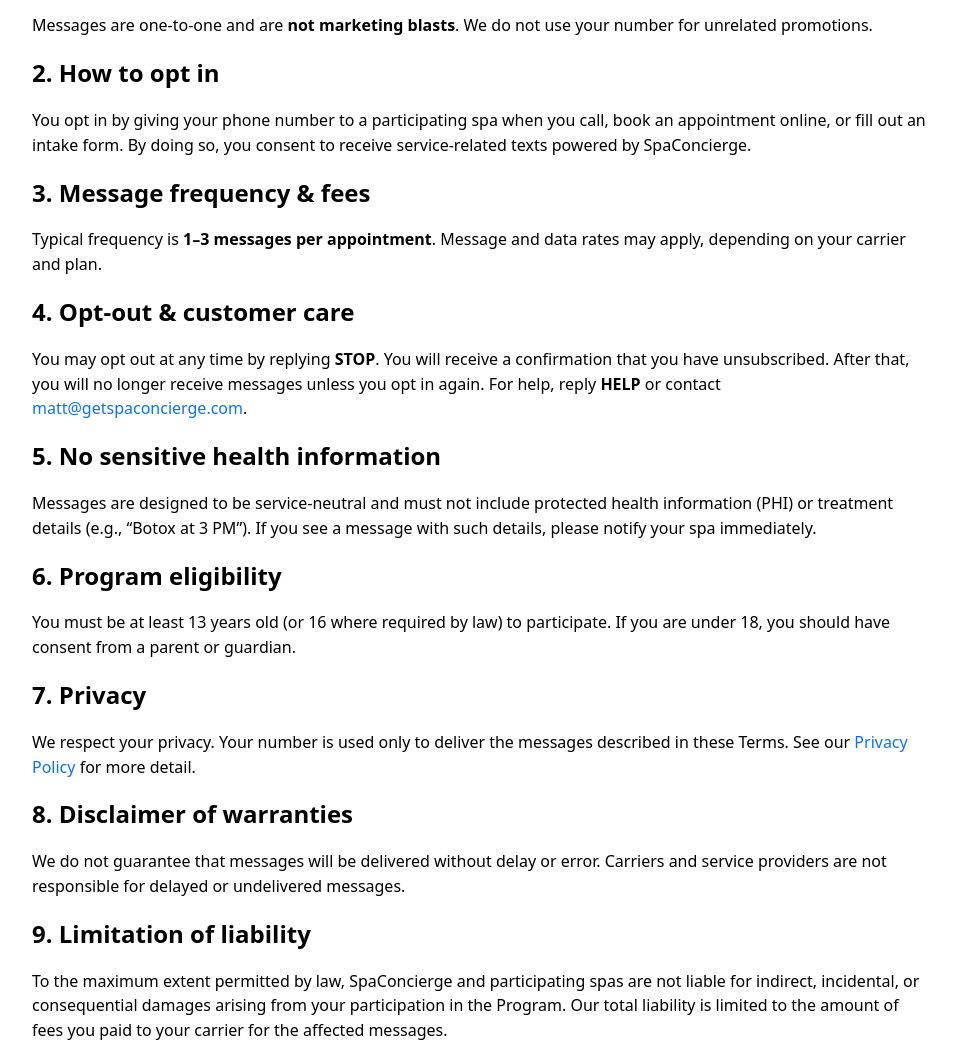
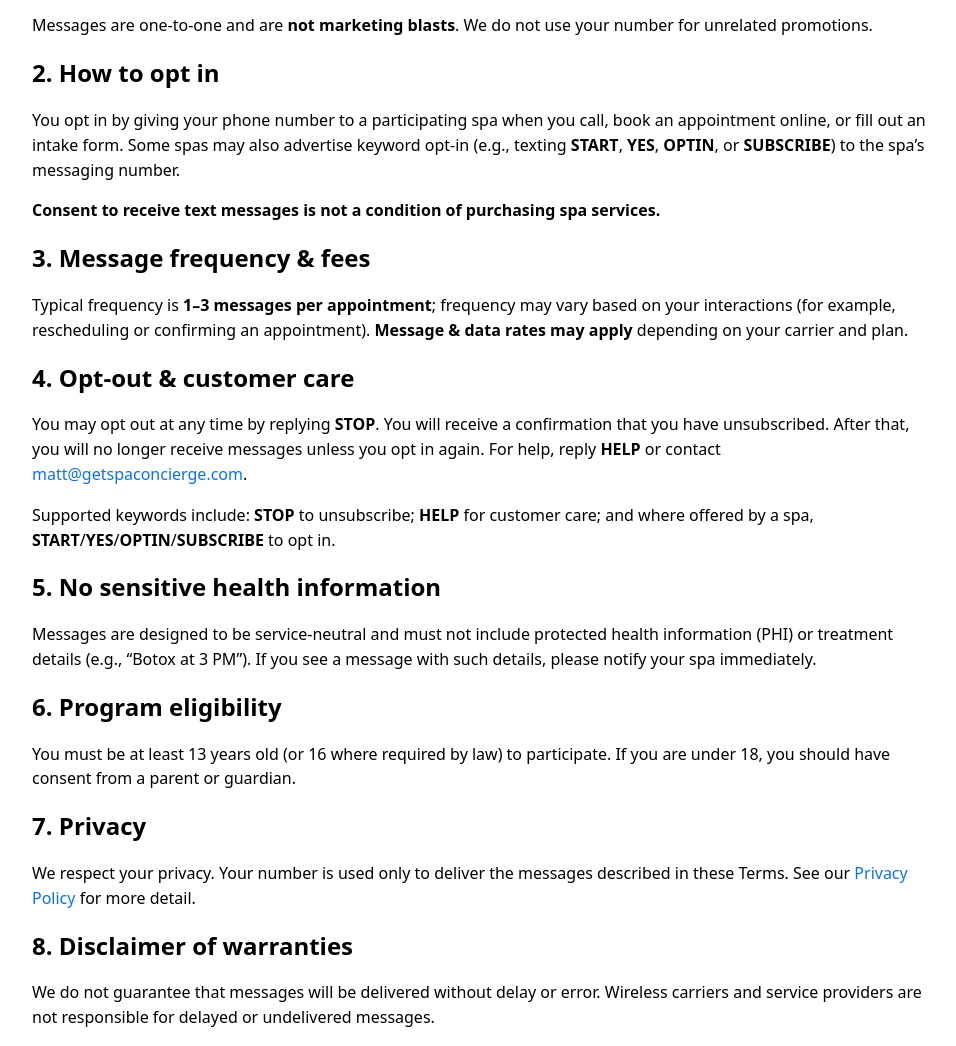
Before and after one commit to spaconcierge/spaconcierge-site, a website: page smsterms.html in a window 1280 px wide. Shown: the part 429-1475 px from the top of the page, without its empty margins (8-964 px from the left). Drawn offline with Linux system fonts and the light colour scheme.

Commit message:
Update smsterms.html

```diff
--- a/smsterms.html
+++ b/smsterms.html
@@ -6,9 +6,11 @@
   <meta name="viewport" content="width=device-width, initial-scale=1" />
   <style>
     body{font-family:system-ui,-apple-system,Segoe UI,Roboto,Helvetica,Arial,sans-serif;line-height:1.55;margin:40px;max-width:900px}
-    h1,h2,h3{line-height:1.25} small{color:#555}
+    h1,h2,h3{line-height:1.25}
+    small{color:#555}
     a{color:#0b72ef;text-decoration:none}
     a:hover{text-decoration:underline}
+    ul{margin:0 0 1rem 1.25rem}
   </style>
 </head>
 <body>
@@ -34,18 +36,23 @@
 
 <h2>2. How to opt in</h2>
 <p>You opt in by giving your phone number to a participating spa when you call,
-book an appointment online, or fill out an intake form. By doing so, you consent
-to receive service-related texts powered by SpaConcierge.</p>
+book an appointment online, or fill out an intake form. Some spas may also
+advertise keyword opt-in (e.g., texting <strong>START</strong>, <strong>YES</strong>, <strong>OPTIN</strong>, or <strong>SUBSCRIBE</strong>)
+to the spa’s messaging number.</p>
+<p><strong>Consent to receive text messages is not a condition of purchasing spa services.</strong></p>
 
 <h2>3. Message frequency &amp; fees</h2>
-<p>Typical frequency is <strong>1–3 messages per appointment</strong>. Message and data rates
-may apply, depending on your carrier and plan.</p>
+<p>Typical frequency is <strong>1–3 messages per appointment</strong>; frequency may vary
+based on your interactions (for example, rescheduling or confirming an appointment).
+<strong>Message &amp; data rates may apply</strong> depending on your carrier and plan.</p>
 
 <h2>4. Opt-out &amp; customer care</h2>
 <p>You may opt out at any time by replying <strong>STOP</strong>. You will receive a confirmation
 that you have unsubscribed. After that, you will no longer receive messages unless
 you opt in again. For help, reply <strong>HELP</strong> or contact
 <a href="mailto:matt@getspaconcierge.com">matt@getspaconcierge.com</a>.</p>
+<p>Supported keywords include: <strong>STOP</strong> to unsubscribe; <strong>HELP</strong> for customer care;
+and where offered by a spa, <strong>START</strong>/<strong>YES</strong>/<strong>OPTIN</strong>/<strong>SUBSCRIBE</strong> to opt in.</p>
 
 <h2>5. No sensitive health information</h2>
 <p>Messages are designed to be service-neutral and must not include protected
@@ -62,8 +69,8 @@
 
 <h2>8. Disclaimer of warranties</h2>
 <p>We do not guarantee that messages will be delivered without delay or error.
-Carriers and service providers are not responsible for delayed or undelivered
-messages.</p>
+Wireless carriers and service providers are not responsible for delayed or
+undelivered messages.</p>
 
 <h2>9. Limitation of liability</h2>
 <p>To the maximum extent permitted by law, SpaConcierge and participating spas
@@ -78,6 +85,8 @@
 <h2>11. Contact</h2>
 <p>Questions? Email <a href="mailto:matt@getspaconcierge.com">matt@getspaconcierge.com</a>.</p>
 
-<script>document.getElementById('d').textContent = new Date().toLocaleDateString();</script>
+<script>
+  document.getElementById('d').textContent = new Date().toLocaleDateString();
+</script>
 </body>
 </html>
```
